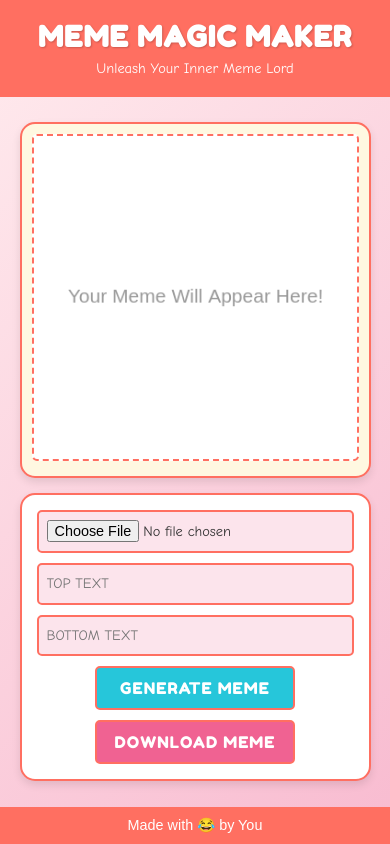
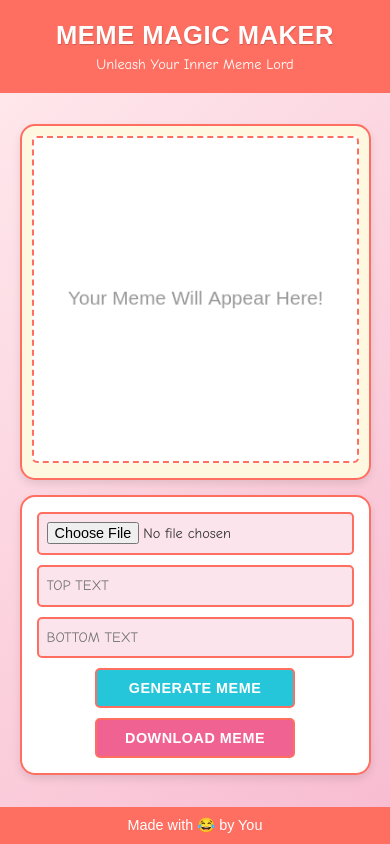
Before and after one commit to drusalt/meme-magic-maker, a plain HTML site: page index.html in a window 390 px wide. Drawn offline with Linux system fonts and the light colour scheme; a web font is replaced by a local one.

Commit message:
Update styles.css

```diff
--- a/styles.css
+++ b/styles.css
@@ -25,12 +25,13 @@ header {
 }
 
 header h1 {
-    font-family: 'Fredoka One', cursive;
+    font-family: 'Poppins', sans-serif;
+    font-weight: 700;
     font-size: 2.5rem;
     text-transform: uppercase;
-    letter-spacing: 2px;
+    letter-spacing: 1px; /* Reduced for better readability */
     color: #fff;
-    text-shadow: 1px 1px 3px rgba(0, 0, 0, 0.2);
+    text-shadow: 1px 1px 2px rgba(0, 0, 0, 0.2);
     line-height: 1.2;
 }
 
@@ -106,7 +107,8 @@ button {
     border-radius: 5px;
     cursor: pointer;
     transition: all 0.2s ease;
-    font-family: 'Fredoka One', cursive;
+    font-family: 'Poppins', sans-serif;
+    font-weight: 700;
     letter-spacing: 1px;
     touch-action: manipulation;
 }
@@ -141,9 +143,9 @@ footer {
 /* Mobile Adjustments */
 @media (max-width: 600px) {
     header h1 {
-        font-size: 1.8rem;
-        letter-spacing: 1px;
-        text-shadow: 1px 1px 2px rgba(0, 0, 0, 0.2);
+        font-size: 1.6rem; /* Even smaller for mobile */
+        letter-spacing: 0.5px; /* Further reduced for readability */
+        text-shadow: 0.5px 0.5px 1px rgba(0, 0, 0, 0.2); /* Softer shadow */
     }
 
     header p {
@@ -179,9 +181,10 @@ footer {
     }
 
     button {
-        font-size: 1rem;
+        font-size: 0.9rem; /* Smaller font size for buttons */
         padding: 10px 15px;
         width: 100%;
         max-width: 200px;
+        letter-spacing: 0.5px; /* Reduced for mobile */
     }
 }
```
